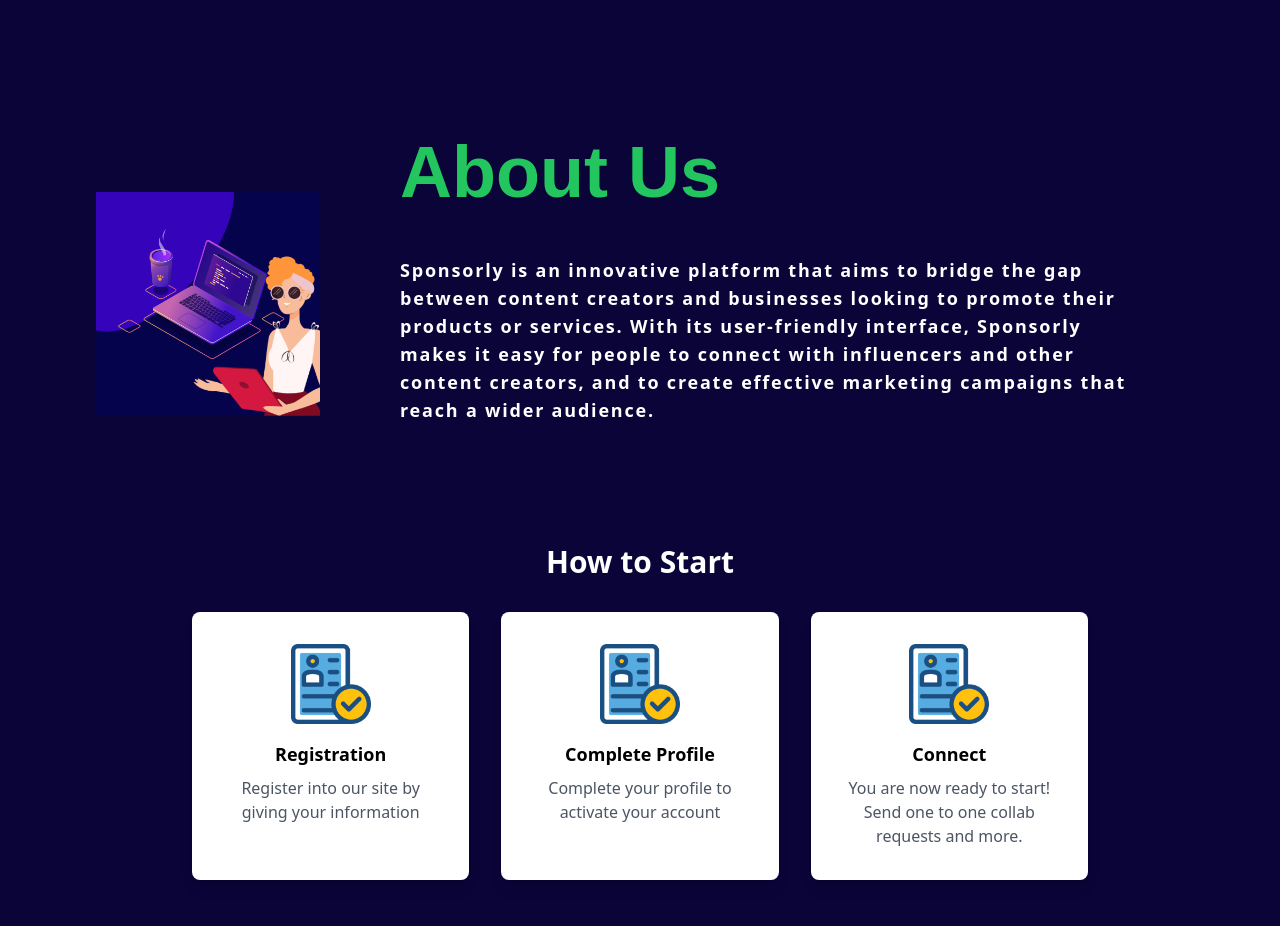
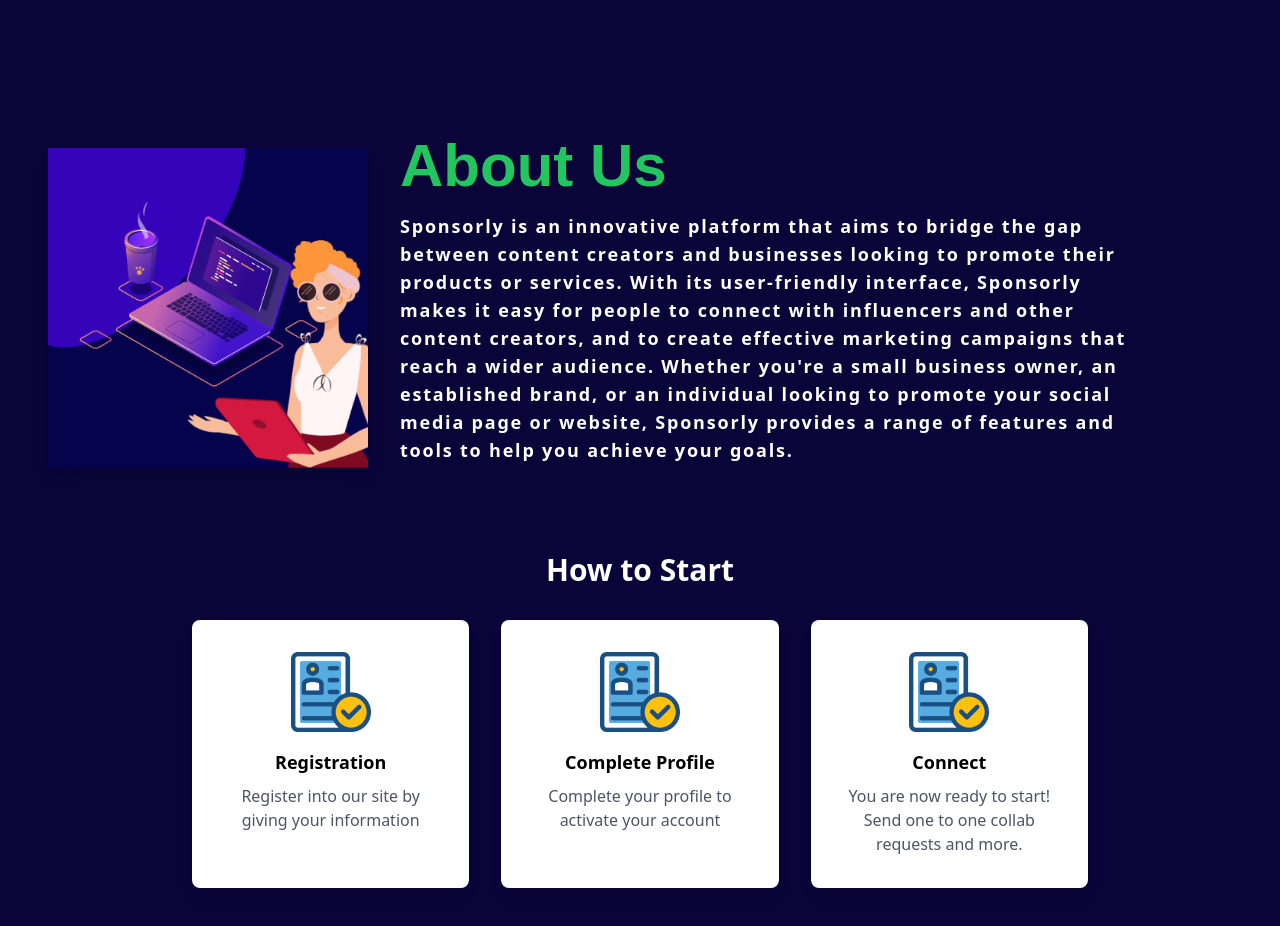
Before and after one commit to satwikrprabhu/Sponsorly, a React (Vite) app: page / in a window 1280 px wide. Shown: the part 1040-1966 px from the top of the page. Built offline with nearby package versions, Linux system fonts and the light colour scheme; a web font is replaced by a local one.

Commit message:
about page

```diff
--- a/src/component/About.jsx
+++ b/src/component/About.jsx
@@ -5,13 +5,12 @@
   return (
     <div className='mt-8 md:mt-32 mx-auto flex flex-col md:flex-row items-center'>
   <div className='md:w-1/4 flex justify-center'>
-    <img src={Frame} alt="" className='md:pl-24 mx-auto mt-6 md:mt-0 mb-6 md:mb-0 w-1/2 md:w-full' />
+    <img src={Frame} alt="" className='md:ml-24 mx-auto mt-6 md:mt-0 mb-6 md:mb-0 w-1/2 md:w-full shadow-lg shadow-indigo-500/200' />
   </div>
   <div className='md:w-3/4 px-4 py-8 md:px-20 md:py-10 flex flex-col justify-center'>
-    <h1 className='text-green-500 text-4xl md:text-7xl text-center font-semibold md:text-left font-Codec'>About Us</h1>
-    <p className='text-white text-lg tracking-widest my-8 md:my-12 font-semibold text-justify md:text-left md:pr-14'>
-    Sponsorly is an innovative platform that aims to bridge the gap between content creators and businesses looking to promote their products or services. With its user-friendly interface, Sponsorly makes it easy for people to connect with influencers and other content creators, and to create effective marketing campaigns that reach a wider audience.
-
+    <h1 className='text-green-500 text-4xl md:text-6xl text-center font-semibold md:text-left font-Codec'>About Us</h1>
+    <p className='text-white text-lg tracking-widest my-8 md:my-4 font-semibold text-justify md:text-left md:pr-14'>
+    Sponsorly is an innovative platform that aims to bridge the gap between content creators and businesses looking to promote their products or services. With its user-friendly interface, Sponsorly makes it easy for people to connect with influencers and other content creators, and to create effective marketing campaigns that reach a wider audience. Whether you're a small business owner, an established brand, or an individual looking to promote your social media page or website, Sponsorly provides a range of features and tools to help you achieve your goals.
     </p>
 </div>
 </div>
```
